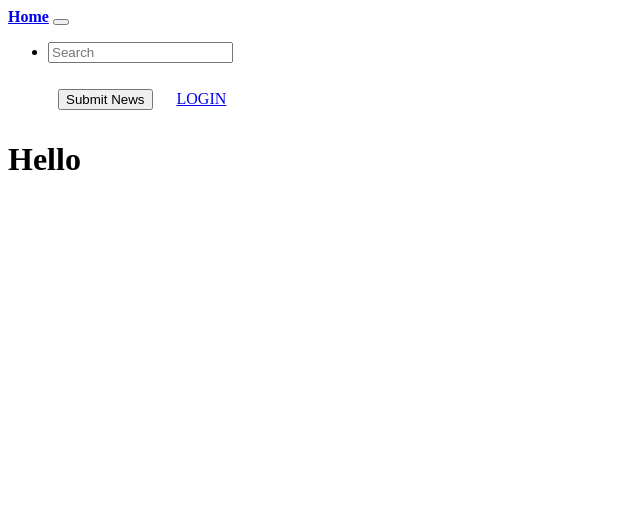
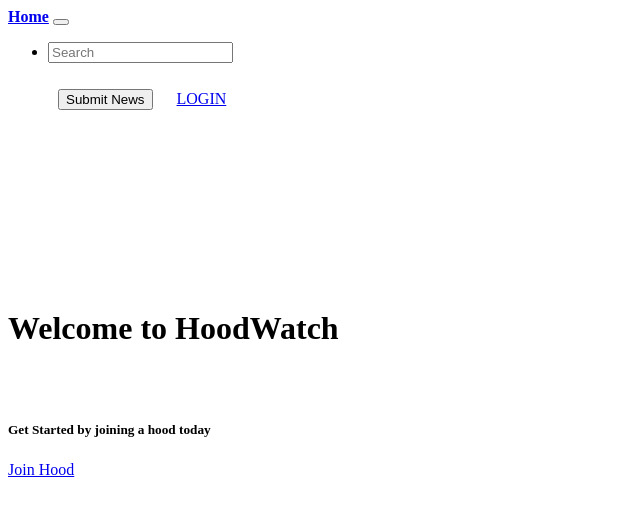
Before and after one commit to johnstat101/neigborhood, a Django app: template myneighborhood/templates/index.html in a window 1280 px wide. Shown: the top 516 px of the page, without its empty margins (0-640 px from the left). Run offline with Django 4.2, Linux system fonts and the light colour scheme; the template is opened without the code that fills it, so the values that code supplies are empty; parts of the project's set-up code (start-up, migrations or seed data) failed here and were passed over; some libraries are stand-ins or nearby versions.

Commit message:
edit index template

```diff
--- a/myneighborhood/templates/index.html
+++ b/myneighborhood/templates/index.html
@@ -1,6 +1,16 @@
 {% extends 'base.html' %}
 
-<!-- edit block -->
+<!-- load static -->
+{% load static %}
+
+<!-- block content -->
 {% block content %}
-<h1>Hello</h1>
+<div class="container">
+    <div class="text-white text-center" style="margin-top:15%">
+        <h1>Welcome to HoodWatch</h1>
+        <h5 style="margin-top:6%">Get Started by joining a hood today</h5>
+        <a href="{% url 'hood' %}" class="btn btn-sm btn-info mt-4">Join Hood</a>
+    </div>
+
+</div>
 {% endblock %}
```
